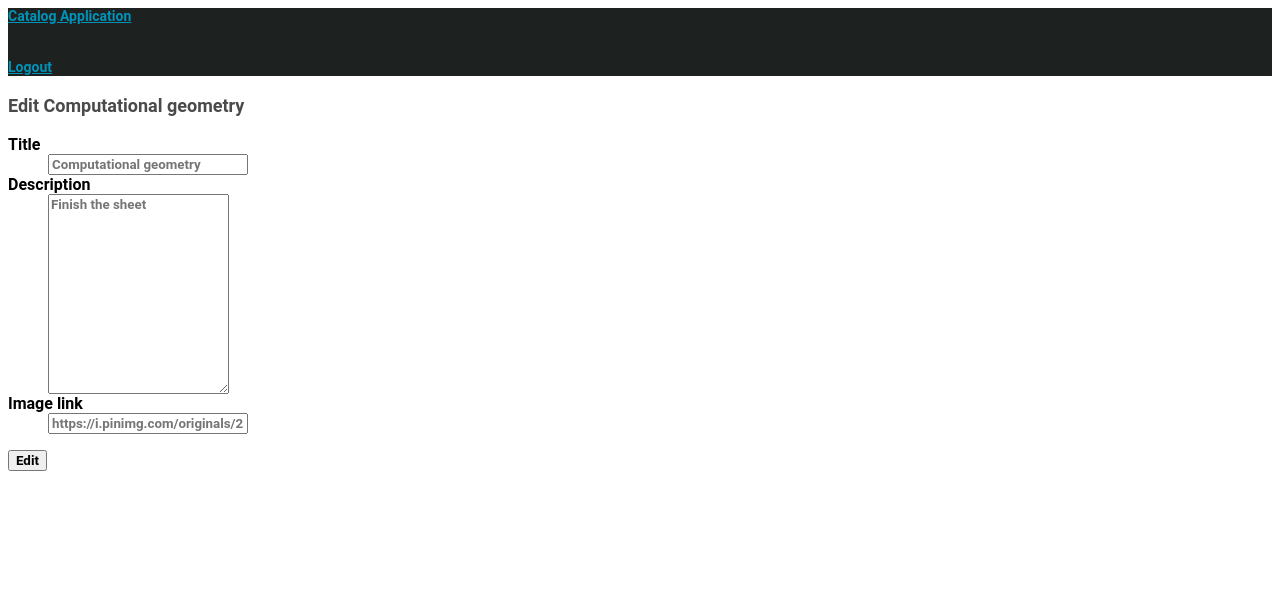
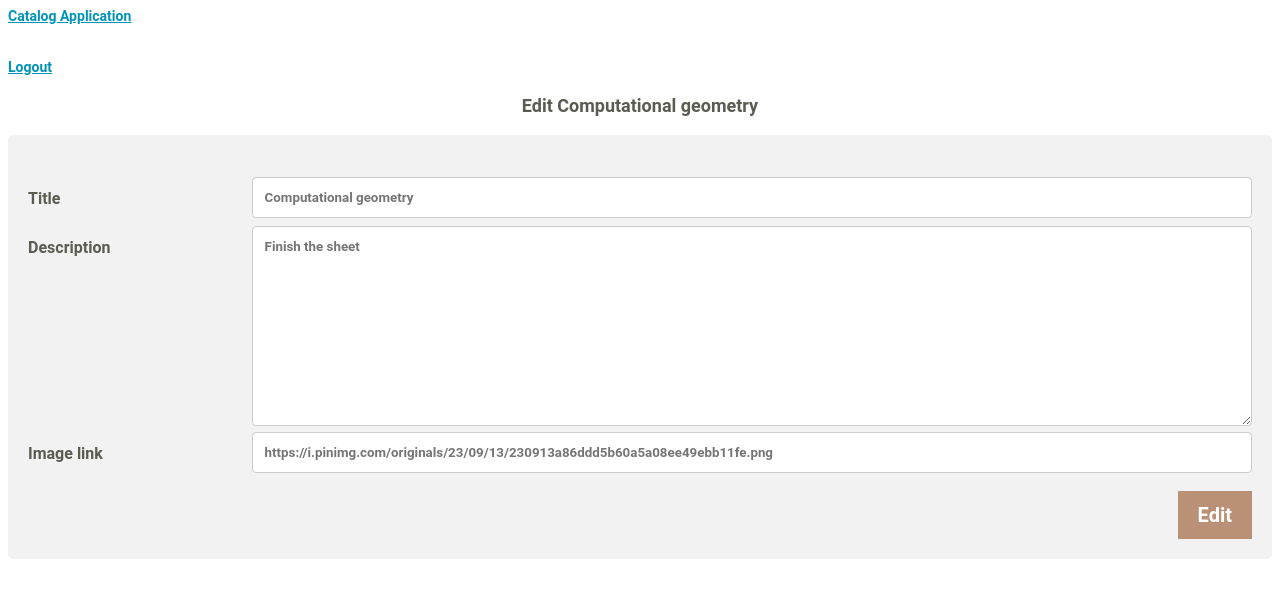
Before and after one commit to basmaashouur/full-stack-udacity, a Flask app: page /catalog/1/1/edit/ in a window 1280 px wide. Shown: the top 598 px of the page. Run offline with Flask 2, Linux system fonts and the light colour scheme; a user stored in the database is signed in.

Commit message:
Added style for the forms

```diff
--- a/project4/static/style.css
+++ b/project4/static/style.css
@@ -1,7 +1,10 @@
+
 * {
     font-family: "Helvetica Neue Bold", Roboto, Helvetica, Arial, sans-serif;
     font-weight: 700;
     box-sizing: border-box;
+
+
 
 }
 h1 {
@@ -20,8 +23,9 @@ h2 {
 
 h3 {
     font-size: 18px;
-    color: #4A4A4A;
+    color: #5a5c51;
     line-height: 23px;
+    text-align:center;
 }
  p {
     font-family: "Helvetica Neue", Roboto, Helvetica, Arial, sans-serif;
@@ -44,7 +48,6 @@ h3 {
  }
  header
  {
-background-color:#1d2120;
 
  }
  img
@@ -52,6 +55,56 @@ background-color:#1d2120;
     width:50%;
     border="0" alt="Null"
  }
+
+input[type=text], select, textarea{
+    width: 100%;
+    padding: 12px;
+    border: 1px solid #ccc;
+    border-radius: 4px;
+    box-sizing: border-box;
+    resize: vertical;
+}
+label {
+    padding: 12px 12px 12px 0;
+    display: inline-block;
+}
+
+.form {
+    border-radius: 5px;
+    background-color: #f2f2f2;
+    padding: 20px;
+    color:#5a5c51;
+}
+
+.col-25 {
+    float: left;
+    width: 15%;
+    margin-top: 6px;
+}
+
+.col-75 {
+    float: left;
+    width: 85%;
+    margin-top: 6px;
+}
+
+
+ .button {
+    background-color: #ba9077;
+    border: none;
+    color: white;
+     padding: 12px 20px;
+    text-align: center;
+    text-decoration: none;
+    display: inline-block;
+    font-size: 20px;
+    float: right;
+    cursor: pointer;
+}
+.button:hover {
+    background-color: #5a5c51;
+}
+
  .column {
     float: left;
     width: 50%;
@@ -63,3 +116,10 @@ background-color:#1d2120;
     display: table;
     clear: both;
 }
+
+@media (max-width: 600px) {
+    .col-25,.col-75, .button {
+        width: 100%;
+        margin-top: 0;
+    }
+}
```
